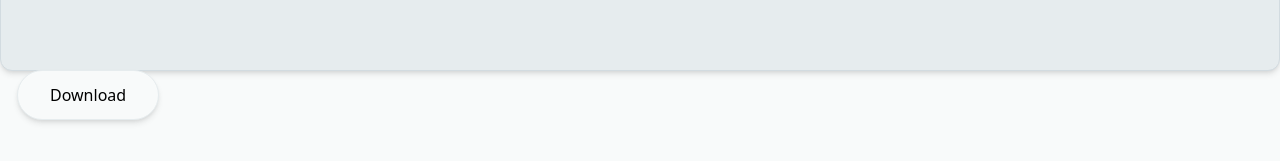
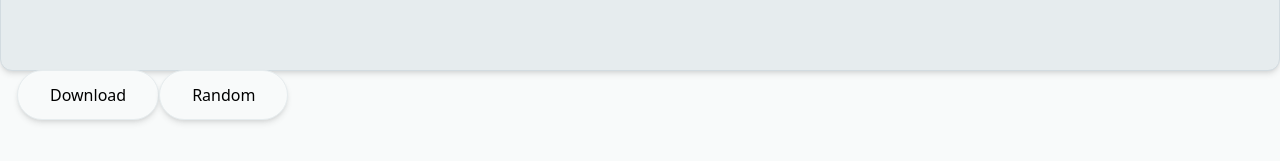
Before and after one commit to MGouillardon/AlpacaSpriteGenerator, a Vue app: page / in a window 1280 px wide. Shown: the part 629-790 px from the top of the page. Built offline with nearby package versions, Linux system fonts and the light colour scheme.

Commit message:
feat(spriteAlpaca): add randomization sprite

```diff
--- a/src/components/SpriteAlpaca.vue
+++ b/src/components/SpriteAlpaca.vue
@@ -1,5 +1,6 @@
 <script setup>
 import { ref, watchEffect } from 'vue'
+import { alpacaConfig } from '@/config/alpaca/alpaca'
 import ButtonPrimary from './UI/ButtonPrimary.vue'
 
 const props = defineProps({
@@ -8,6 +9,8 @@ const props = defineProps({
     required: true
   }
 })
+
+console.log(alpacaConfig);
 
 const sprite = ref({})
 
@@ -33,6 +36,14 @@ const downloadSprite = () => {
       link.href = dataURL
       link.click()
     })
+}
+
+const getRandomOption = (options) => options[Math.floor(Math.random() * options.length)];
+
+const getRandomSprite = () => {
+  Object.keys(alpacaConfig).forEach(category => {
+    sprite.value[category] = getRandomOption(alpacaConfig[category].items);
+  });
 }
 
 watchEffect(() => {
@@ -103,5 +114,6 @@ watchEffect(() => {
   </div>
   <div>
     <ButtonPrimary class="mt-4" text="Download" @click="downloadSprite" />
+    <ButtonPrimary class="mt-4" text="Random" @click="getRandomSprite" />
   </div>
 </template>
```
